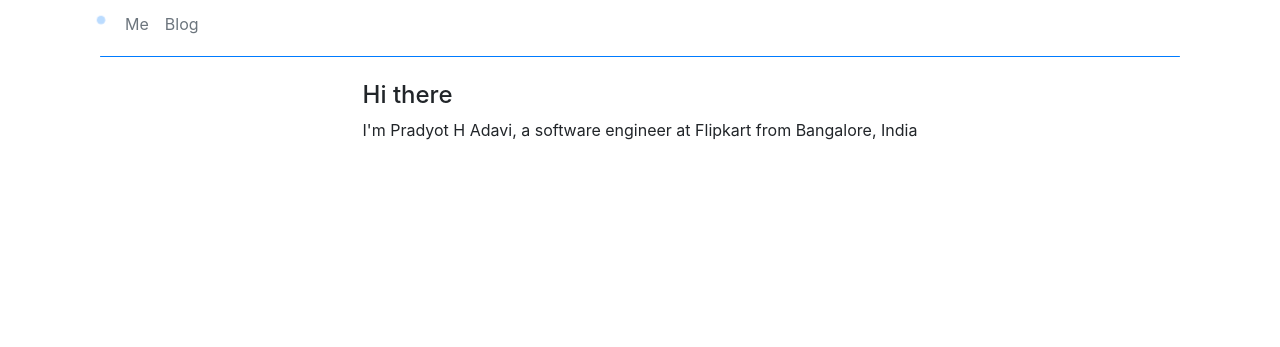
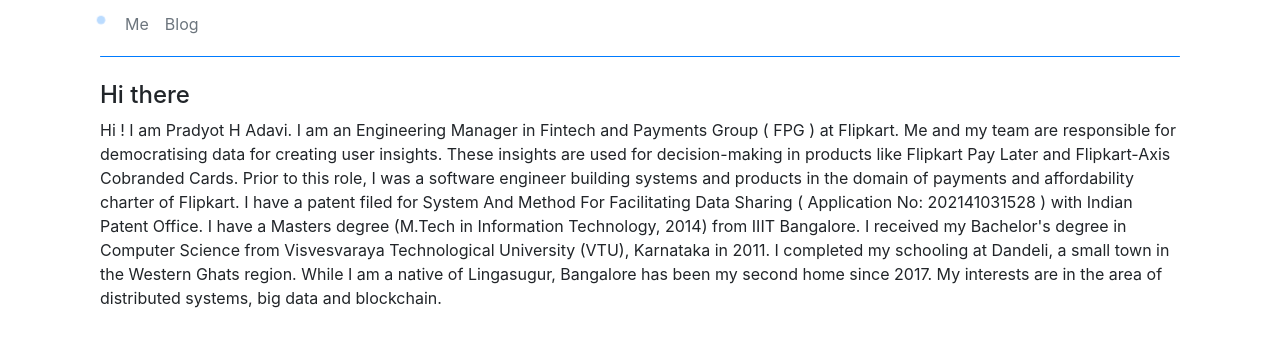
Before and after one commit to pradyothadavi/pradyothadavi.github.io.v0, a Jekyll site: the page built from index.html, in a window 1280 px wide. Shown: the top 347 px of the page. Built offline with Jekyll 4.4.1, drawn with Linux system fonts in a browser that asks for light colours.

Commit message:
Update index.html

```diff
--- a/index.html
+++ b/index.html
@@ -6,4 +6,14 @@
 
 <h4>Hi there</h4>
 
-<p>I'm Pradyot H Adavi, a software engineer at Flipkart from Bangalore, India</p>
+<p>
+  Hi !
+
+I am Pradyot H Adavi.
+
+I am an Engineering Manager in Fintech and Payments Group ( FPG ) at Flipkart. Me and my team are responsible for democratising data for creating user insights. These insights are used for decision-making in products like Flipkart Pay Later and Flipkart-Axis Cobranded Cards. Prior to this role, I was a software engineer building systems and products in the domain of payments and affordability charter of Flipkart. I have a patent filed for System And Method For Facilitating Data Sharing ( Application No: 202141031528 ) with Indian Patent Office.
+
+I have a Masters degree (M.Tech in Information Technology, 2014) from IIIT Bangalore. I received my Bachelor's degree in Computer Science from Visvesvaraya Technological University (VTU), Karnataka in 2011. I completed my schooling at Dandeli, a small town in the Western Ghats region. While I am a native of Lingasugur, Bangalore has been my second home since 2017.
+
+My interests are in the area of distributed systems, big data and blockchain.
+</p>
```
